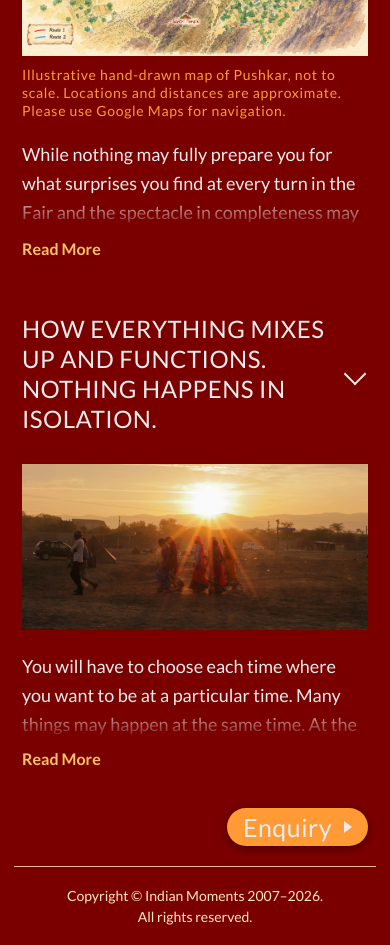
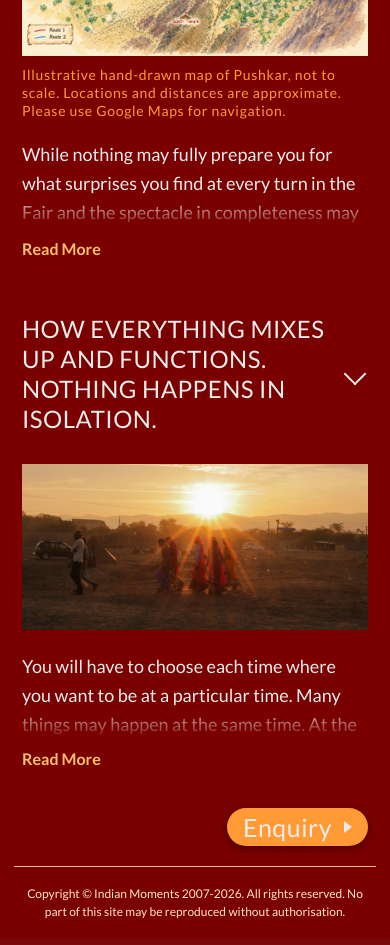
Before and after one commit to manish77633/pushkar, a website: page index.html in a window 390 px wide. Shown: the part 1208-2153 px from the top of the page. Drawn offline with Linux system fonts and the light colour scheme; a web font is replaced by a local one.

Commit message:
Restore full footer copyright text

```diff
--- a/index.html
+++ b/index.html
@@ -9,8 +9,8 @@
   <link rel="preconnect" href="https://fonts.gstatic.com" crossorigin>
   <link href="https://fonts.googleapis.com/css2?family=Birthstone&family=Lato:wght@400;500;600;700&family=Poppins:wght@600&family=Source+Sans+3:wght@300;400&display=swap" rel="stylesheet">
   <link rel="icon" type="image/png" href="/assets/camel-icon.png">
-  <link rel="stylesheet" href="/styles.css?v=20261030-31">
-  <script src="/shared-layout.js?v=20261030-29" defer></script>
+  <link rel="stylesheet" href="/styles.css?v=20261030-32">
+  <script src="/shared-layout.js?v=20261030-30" defer></script>
 </head>
 <body data-page-route="pushkar-fair">
   <div class="site-shell" id="top">
--- a/partials/footer.html
+++ b/partials/footer.html
@@ -1 +1 @@
-<footer id="contact"><p><span>Copyright © Indian Moments 2007–2026.</span> <span>All rights reserved.</span></p></footer>
+<footer id="contact"><p>Copyright © Indian Moments 2007-2026. All rights reserved. No part of this site may be reproduced without authorisation.</p></footer>
--- a/shared-layout.js
+++ b/shared-layout.js
@@ -8,7 +8,7 @@
 
   try {
     const markup = await Promise.all(parts.map(async ([, url]) => {
-      const response = await fetch(`${url}?v=20261030-22`, {cache: 'no-store'});
+      const response = await fetch(`${url}?v=20261030-23`, {cache: 'no-store'});
       if (!response.ok) throw new Error(`${url}: ${response.status}`);
       return response.text();
     }));
--- a/styles.css
+++ b/styles.css
@@ -1326,14 +1326,11 @@ a:focus-visible {
     margin-left: auto;
   }
   footer#contact p {
-    font-size: 14px;
+    font-size: 12px;
     color: #ffe7ba;
   }
   footer#contact {
     padding: 18px 8px;
-  }
-  footer#contact p span {
-    display: block;
   }
   .pill-button:not(.small) {
     width: 100%;
```
Also changed, not shown: contact.html (+2 -2 lines), culture-and-communities.html (+2 -2 lines), enquiry.html (+2 -2 lines), gallery.html (+2 -2 lines), glimpses-of-india.html (+2 -2 lines), haveli-diwali.html (+2 -2 lines), luxury-tours.html (+2 -2 lines), photography.html (+2 -2 lines), programme.html (+2 -2 lines), pushkar-dev-diwali.html (+2 -2 lines).
